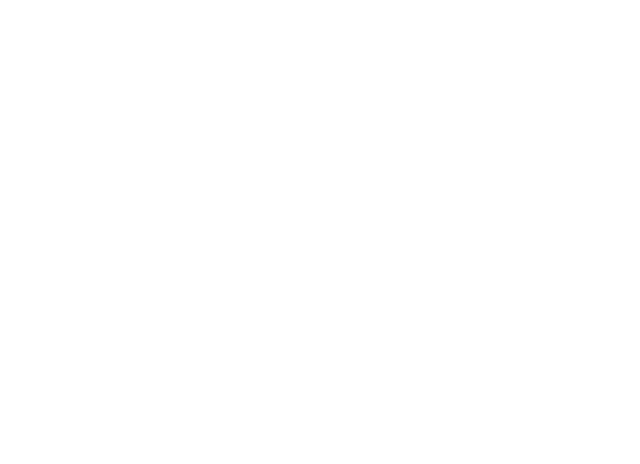
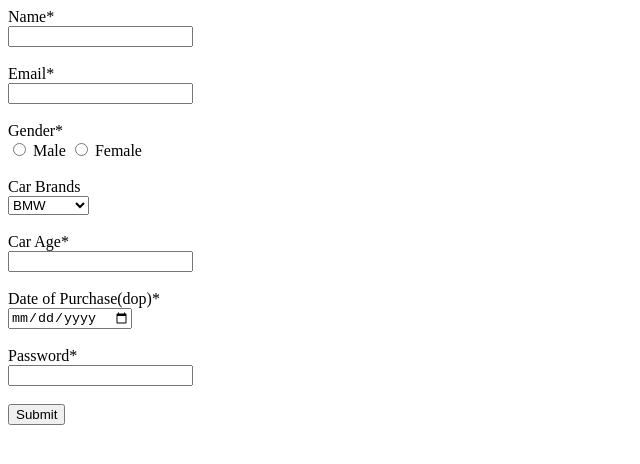
Before and after one commit to acciojob/car-insurance-form-shrutijain2296, a website: page main.html in a window 1280 px wide. Shown: the whole page, without its empty margins (0-640 px from the left). Drawn offline with Linux system fonts and the light colour scheme.

Commit message:
created a submission

```diff
--- a/main.html
+++ b/main.html
@@ -8,6 +8,55 @@
 
 <body>
 	<!-- the entire body must be written by student -->
+	<form method = "post">
+		<div>
+			<label for = "name">Name*</label><br>
+			<input type = "text" id = "name" required name = "name"><br><br>
+		</div>
+
+		<div>
+			<label for = "email">Email*</label><br>
+			<input type = "email" id = "email" required name = "email"><br><br>
+		</div>
+
+		<div>
+			<label for = "gender">Gender*</label><br>
+			<input type = "radio" id = "gender_m" name = "gender" required>
+			<label for = "gender_m">Male</label>
+			<input type = "radio" id = "gender_f" name = "gender" required>
+			<label for = "gender_f">Female</label>
+		</div>
+		<br>
+
+		<div>
+			<label for = "car">Car Brands</label><br>
+			<select id = "car">
+				<option value = "bmw">BMW</option>
+				<option value = "audio">Audi</option>
+				<option value = "mercedez">Mercedez</option>
+		</select>
+		</div>
+		<br>
+
+		<div>
+			<label for = "age">Car Age*</label><br>
+			<input type = "number" id = "age" required><br><br>
+		</div>
+
+		<div>
+			<label for = "date">Date of Purchase(dop)*</label><br>
+			<input type = "date" id = "date" required name = "date"><br><br>
+		</div>
+
+		<div>
+			<label for = "password">Password*</label><br>
+			<input type = "password" id = "password" required name = "password"><br><br>
+		</div>
+
+		<div>
+			<button type = "submit">Submit</button>
+		</div>
+	</form>
     <script type="text/javascript" src="./script.js">
 </script>
 
```
